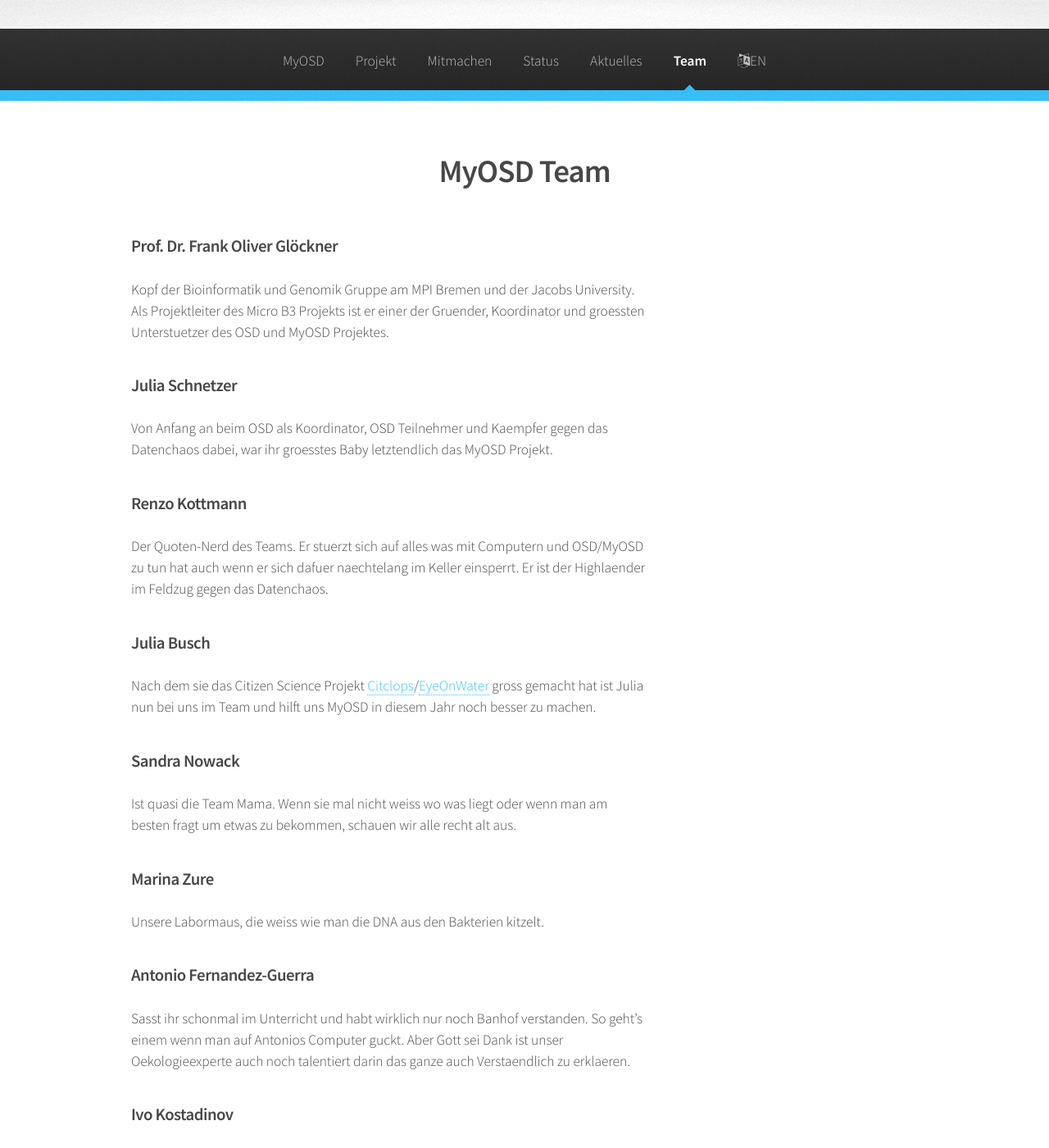
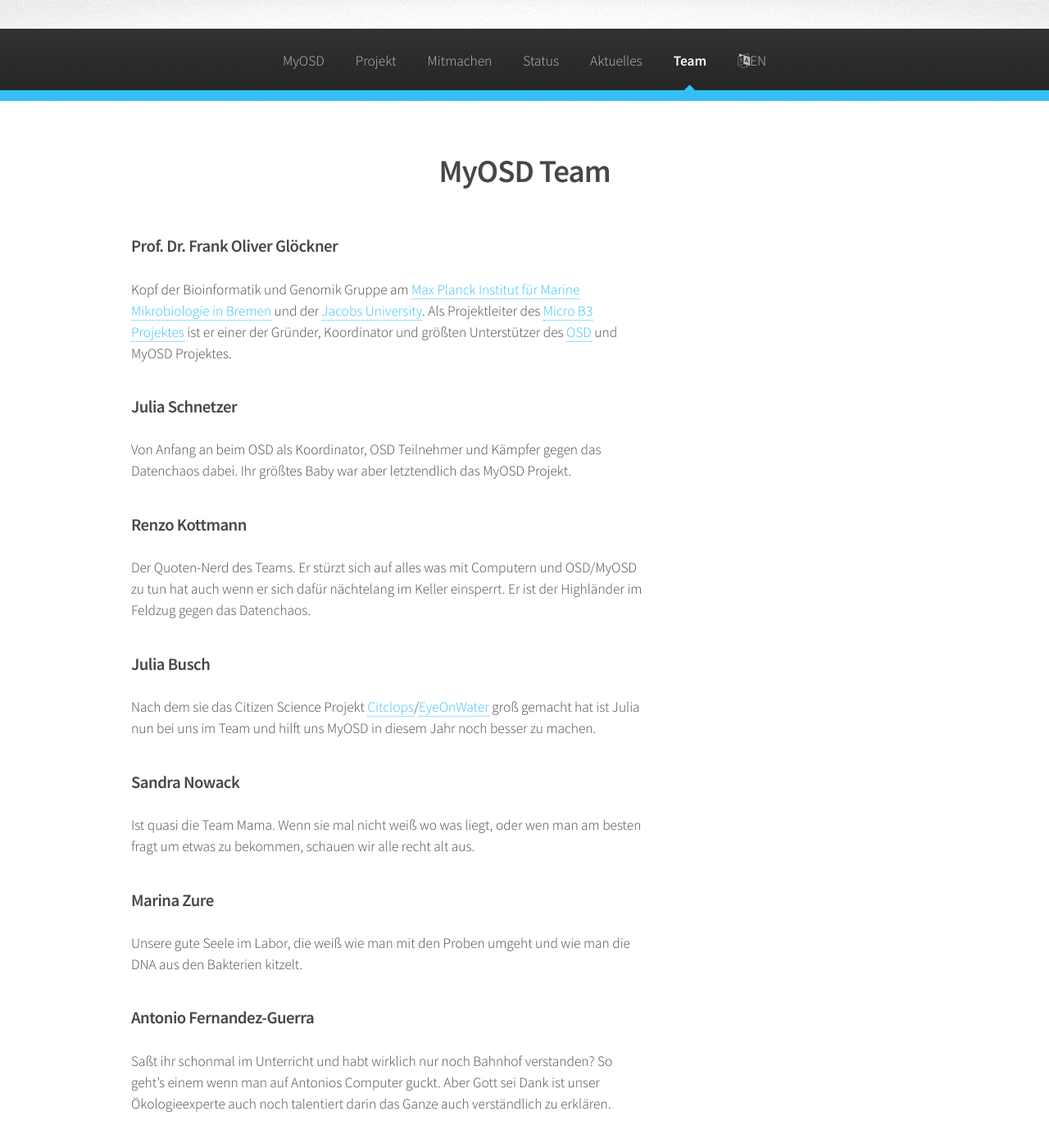
Before and after one commit to myosd/myosd.github.io, a Jekyll site: the page built from team/index.md, in a window 1280 px wide and 1400 px high. Shown: the whole window at 82% size. Built offline with Jekyll 4.4.1, drawn with Linux system fonts in a browser that asks for light colours; some of the changed text lies outside the part shown.

Commit message:
merged changes from @frankolivergloeckner

```diff
--- a/team/index.md
+++ b/team/index.md
@@ -9,25 +9,25 @@ published: true
 
 
 ### Prof. Dr. Frank Oliver Glöckner
-Kopf der Bioinformatik und Genomik Gruppe am MPI Bremen und der Jacobs University. Als Projektleiter des Micro B3 Projekts ist er einer der Gruender, Koordinator und groessten Unterstuetzer des OSD und MyOSD Projektes.
+Kopf der Bioinformatik und Genomik Gruppe am [Max Planck Institut für Marine Mikrobiologie in Bremen](http://www.mpi-bremen.de) und der [Jacobs University](http://www.jacobs-university.de). Als Projektleiter des [Micro B3 Projektes](https://www.microb3.eu) ist er einer der Gründer, Koordinator und größten Unterstützer des [OSD](http://www.oceansamplingday.org) und MyOSD Projektes.
 
 ### Julia Schnetzer
-Von Anfang an beim OSD als Koordinator, OSD Teilnehmer und Kaempfer gegen das Datenchaos dabei, war ihr groesstes Baby letztendlich das MyOSD Projekt.
+Von Anfang an beim OSD als Koordinator, OSD Teilnehmer und Kämpfer gegen das Datenchaos dabei. Ihr größtes Baby war aber letztendlich das MyOSD Projekt.
 
 ### Renzo Kottmann
-Der Quoten-Nerd des Teams. Er stuerzt sich auf alles was mit Computern und OSD/MyOSD zu tun hat auch wenn er sich dafuer naechtelang im Keller einsperrt. Er ist der Highlaender im Feldzug gegen das Datenchaos.
+Der Quoten-Nerd des Teams. Er stürzt sich auf alles was mit Computern und OSD/MyOSD zu tun hat auch wenn er sich dafür nächtelang im Keller einsperrt. Er ist der Highländer im Feldzug gegen das Datenchaos.
 
 ### Julia Busch
-Nach dem sie das Citizen Science Projekt [Citclops](http://www.citclops.eu)/[EyeOnWater](http://eyeonwater.org/color/welcome.php) gross gemacht hat ist Julia nun bei uns im Team und hilft uns MyOSD in diesem Jahr noch besser zu machen.
+Nach dem sie das Citizen Science Projekt [Citclops](http://www.citclops.eu)/[EyeOnWater](http://eyeonwater.org/color/welcome.php) groß gemacht hat ist Julia nun bei uns im Team und hilft uns MyOSD in diesem Jahr noch besser zu machen.
 
 ### Sandra Nowack
-Ist quasi die Team Mama. Wenn sie mal nicht weiss wo was liegt oder wenn man am besten fragt um etwas zu bekommen, schauen wir alle recht alt aus.
+Ist quasi die Team Mama. Wenn sie mal nicht weiß wo was liegt, oder wen man am besten fragt um etwas zu bekommen, schauen wir alle recht alt aus.
 
 ### Marina Zure
-Unsere Labormaus, die weiss wie man die DNA aus den Bakterien kitzelt.
+Unsere gute Seele im Labor, die weiß wie man mit den Proben umgeht und wie man die DNA aus den Bakterien kitzelt.
 
 ### Antonio Fernandez-Guerra
-Sasst ihr schonmal im Unterricht und habt wirklich nur noch Banhof verstanden. So geht's einem wenn man auf Antonios Computer guckt. Aber Gott sei Dank ist unser Oekologieexperte auch noch talentiert darin das ganze auch Verstaendlich zu erklaeren.
+Saßt ihr schonmal im Unterricht und habt wirklich nur noch Bahnhof verstanden? So geht's einem wenn man auf Antonios Computer guckt. Aber Gott sei Dank ist unser Ökologieexperte auch noch talentiert darin das Ganze auch verständlich zu erklären.
 
 ### Ivo Kostadinov
-Der Multitasker, der immer bereit ist wenn er gebraucht wird. Ob Fotoshooting, Filmdreh, komplexes Datenmangement oder einfach nur mal ein guter Kaffee auf ihn ist immer Verlass.
+Der Multitasker, der immer da ist wenn er gebraucht wird. Ob Fotoshooting, Filmdreh, komplexes Datenmangement, oder einfach nur mal ein guter Kaffee auf ihn ist immer Verlass.
```
